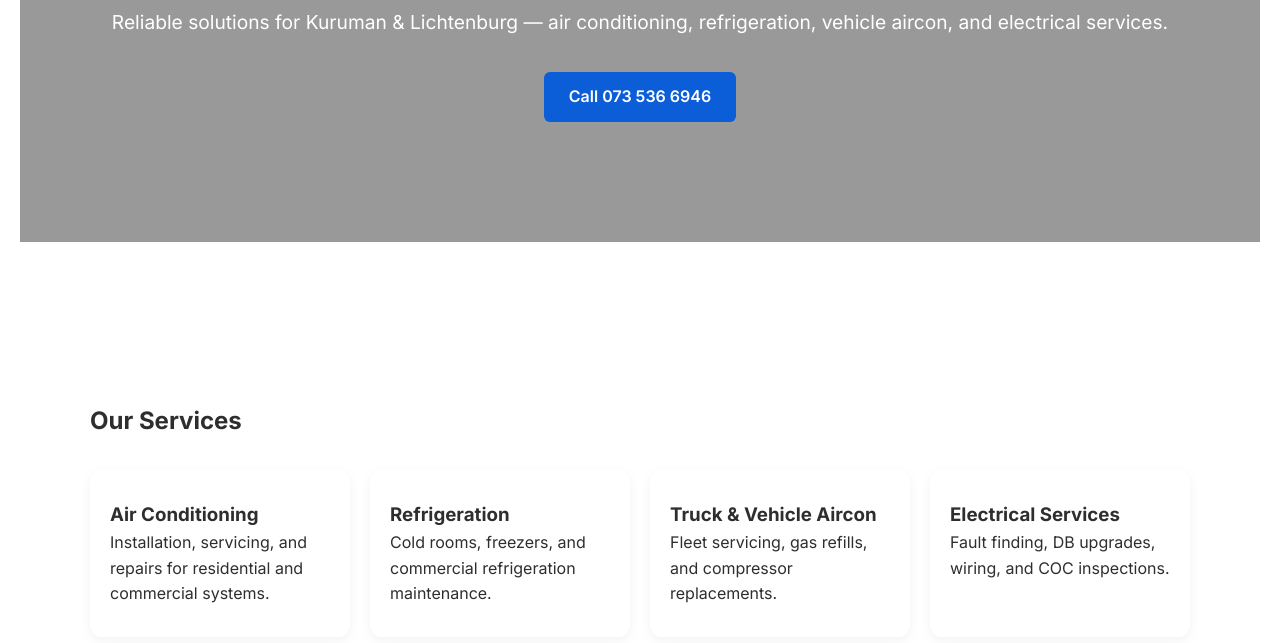
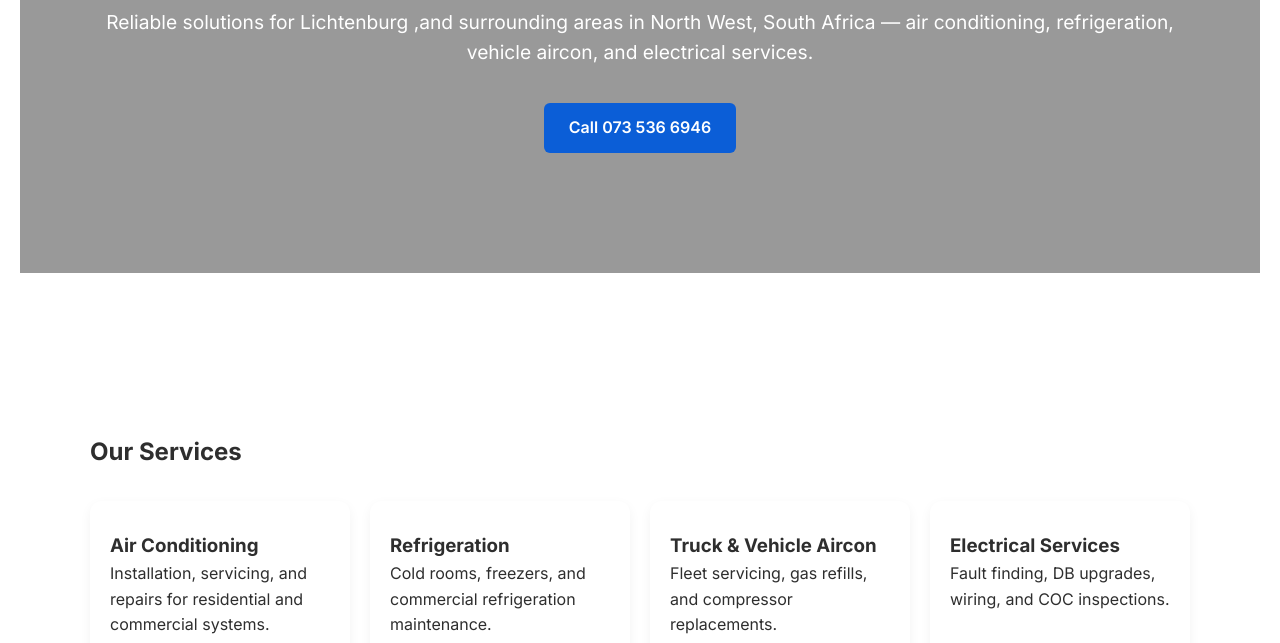
Before and after one commit to charityRu/polargrid, a plain HTML site: page index.html in a window 1280 px wide. Shown: the part 457-1100 px from the top of the page. Drawn offline with Linux system fonts and the light colour scheme.

Commit message:
updated index.html

```diff
--- a/index.html
+++ b/index.html
@@ -28,7 +28,7 @@
     <div class="hero-overlay">
         <div class="container hero-content">
             <h1>Professional HVAC & Electrical Services</h1>
-            <p>Reliable solutions for Kuruman & Lichtenburg — air conditioning, refrigeration, vehicle aircon, and electrical services.</p>
+            <p>Reliable solutions for  Lichtenburg ,and surrounding areas in North West, South Africa — air conditioning, refrigeration, vehicle aircon, and electrical services.</p>
             <a href="tel:0735366946" class="btn hero-btn">Call 073 536 6946</a>
         </div>
     </div>
```
